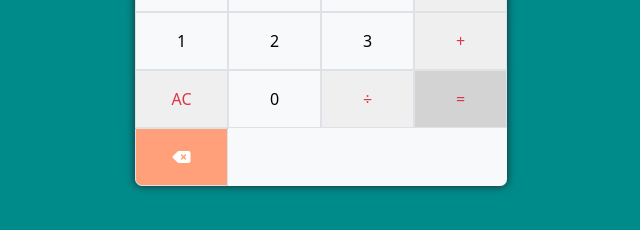
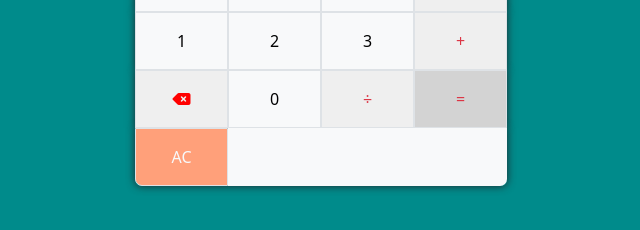
Before and after one commit to AkarshAB/Simple-Calculator, a plain HTML site: page index.html in a window 1280 px wide. Shown: the part 284-514 px from the top of the page, 319-959 px from the left. Drawn offline with nearby package versions, Linux system fonts and the light colour scheme.

Commit message:
Simple-Calculator

```diff
--- a/index.html
+++ b/index.html
@@ -47,8 +47,10 @@
           class="add text-danger flex-fill bg-tertiary p-2 border col-1">&#43;</button>
       </div>
       <div class="d-flex" style="box-shadow: 0px 0px 8px;">
-        <button id="AllClear" onclick="clearBox()"
-          class="flex-fill text-danger bg-tertiary border p-2 col-3 py-3">AC</button>
+        <button id="backspace"
+          onclick="backspace()" class="backspace text-light flex-fill border p-2 col-3 py-3"><i
+            class="fa-solid fa-delete-left" style="color: red;"></i></button>
+
         <button id="0" onclick="displayNumber(0)" class="number flex-fill bg-light p-2 border   col-3">0</button>
         <button id="divison" onclick="displayNumber('/')"
           class="divide text-danger flex-fill bg-tertiary  p-2 border col-3">&#247;</button>
@@ -56,9 +58,8 @@
           style="background-color: lightgrey;">&#61;</button>
       </div>
       <div class="d-flex rounded-bottom-2" style="box-shadow: 0px 0px 8px;">
-        <button id="backspace" style="border-bottom-left-radius: 7px; background-color: lightsalmon;"
-          onclick="backspace()" class="backspace text-light flex-fill border p-2 col-3 py-3"><i
-            class="fa-solid fa-delete-left" style="color: white;"></i></button>
+        <button id="AllClear" style="border-bottom-left-radius: 7px;background-color: lightsalmon;" onclick="clearBox()"
+          class="flex-fill text-light bg-tertiary border p-2 col-3 py-3">AC</button>
         <div class="bg-light col-9" style="border-bottom-right-radius: 7px;">&nbsp;</div>
       </div>
     </div>
```
